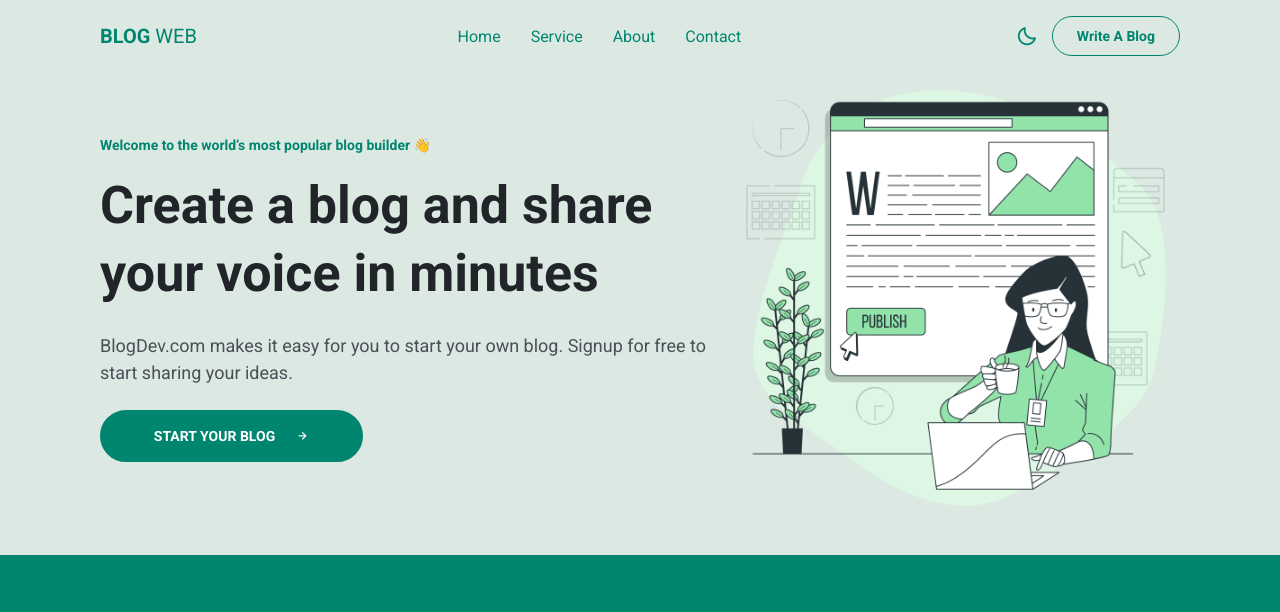
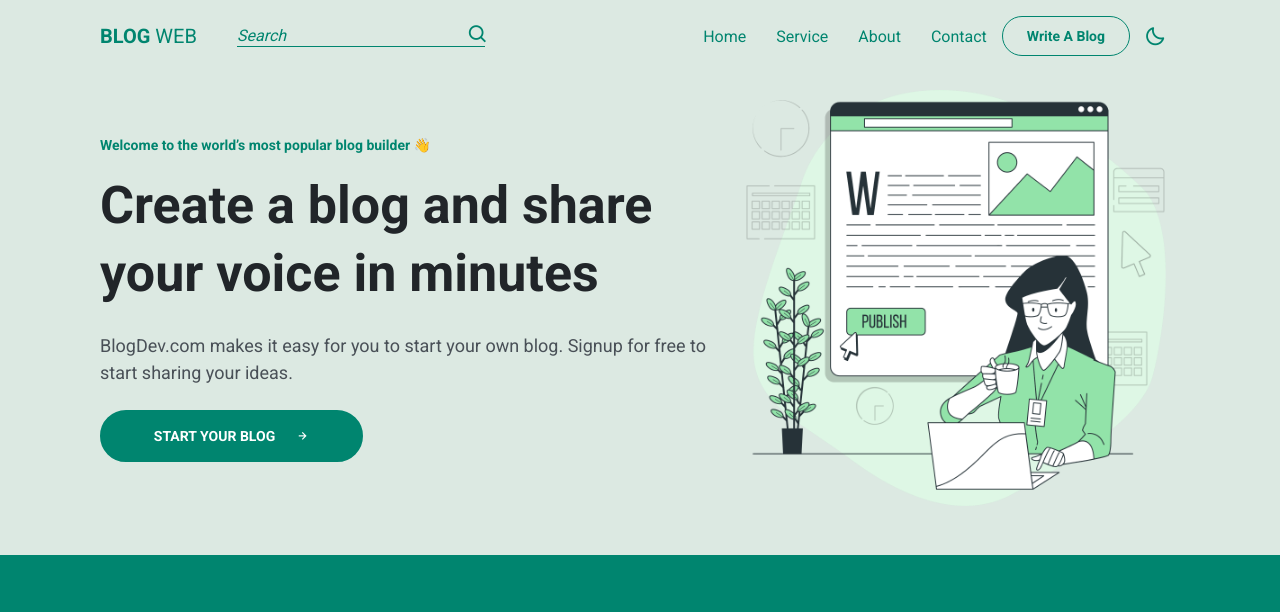
Before and after one commit to OliverDoan/template_frontend, a website: page index.html in a window 1280 px wide. Shown: the top 612 px of the page. Drawn offline with nearby package versions, Linux system fonts and the light colour scheme.

Commit message:
search form

```diff
--- a/index.html
+++ b/index.html
@@ -32,7 +32,18 @@
         <!-- logo -->
         <span class="nav__logo">
           <a href="#" target="_blank"> <strong>Blog</strong> Web </a>
+          <!-- form search  -->
+          <form id="custom-search-form">
+            <div>
+              <input type="text" class="search-query" placeholder="Search" />
+              <button type="submit" class="btn">
+                <i class="bx bx-search"></i>
+              </button>
+            </div>
+          </form>
         </span>
+        <!-- dark light button  -->
+        <div class="nav__button-group">
           <!-- menu in pc  -->
           <ul class="nav__pc">
             <li>
@@ -48,15 +59,15 @@
               <a href="#" target="_blank">Contact</a>
             </li>
           </ul>
-        <!-- dark light button  -->
-        <div class="nav__button-group">
+          <!-- button write  -->
+          <button class="nav__button">
+            <span>write a blog</span>
+          </button>
+          <!-- toggle dark light  -->
           <div class="dark-light-mode">
             <i class="bx bx-moon moon"></i>
             <i class="bx bx-sun sun"></i>
           </div>
-          <button class="nav__button">
-            <span>write a blog</span>
-          </button>
         </div>
         <!-- nav bar in mobile -->
         <input type="checkbox" class="nav__input" id="nav__input" />
--- a/src/scss/style.scss
+++ b/src/scss/style.scss
@@ -19,9 +19,59 @@
 
   &__logo {
     font-size: 20px;
+    @include displayFlex(space-between, center);
+
     a {
       color: var(--green-color);
       text-transform: uppercase;
+      margin-right: 40px;
+    }
+    #custom-search-form {
+      button {
+        border: 0;
+        background: none;
+        padding: 2px 5px;
+        margin-top: 2px;
+        position: relative;
+        border-style: none;
+        left: -28px;
+        margin-bottom: 0;
+        -webkit-border-radius: 3px;
+        -moz-border-radius: 3px;
+        border-radius: 3px;
+        z-index: 3;
+        i {
+          font-size: 22px;
+          cursor: pointer;
+          color: var(--green-color);
+        }
+        &:focus {
+          outline: none;
+          border-color: inherit;
+          -webkit-box-shadow: none;
+          box-shadow: none;
+        }
+      }
+
+      .search-query {
+        border: none;
+        background: transparent;
+        border-bottom: 1px solid var(--green-color);
+        color: var(--green-color);
+        padding-right: 20px;
+        font-style: italic;
+        &:focus {
+          outline: none;
+          color: var(--green-color);
+        }
+        &::placeholder {
+          font-size: 16px;
+          font-weight: 400;
+          line-height: 21px;
+          position: relative;
+          color: var(--green-color);
+        }
+      }
     }
   }
 
@@ -211,8 +261,7 @@
       }
     }
   }
-}
-.nav.navbar-transparent {
+  &.navbar-transparent {
     background-color: var(--nav-color);
 
     .nav__button-group .dark-light-mode i,
@@ -229,6 +278,7 @@
         background-color: var(--white-color);
         span {
           color: var(--green-color);
+        }
       }
     }
   }
@@ -323,7 +373,8 @@
       color: #00856f;
     }
     &__pc,
-    &__button-group {
+    &__button-group,
+    #custom-search-form {
       display: none;
     }
 
```
Also changed, not shown: src/css/style.css, src/css/style.min.css. Lines whose indentation alone changed are shown as unchanged.
